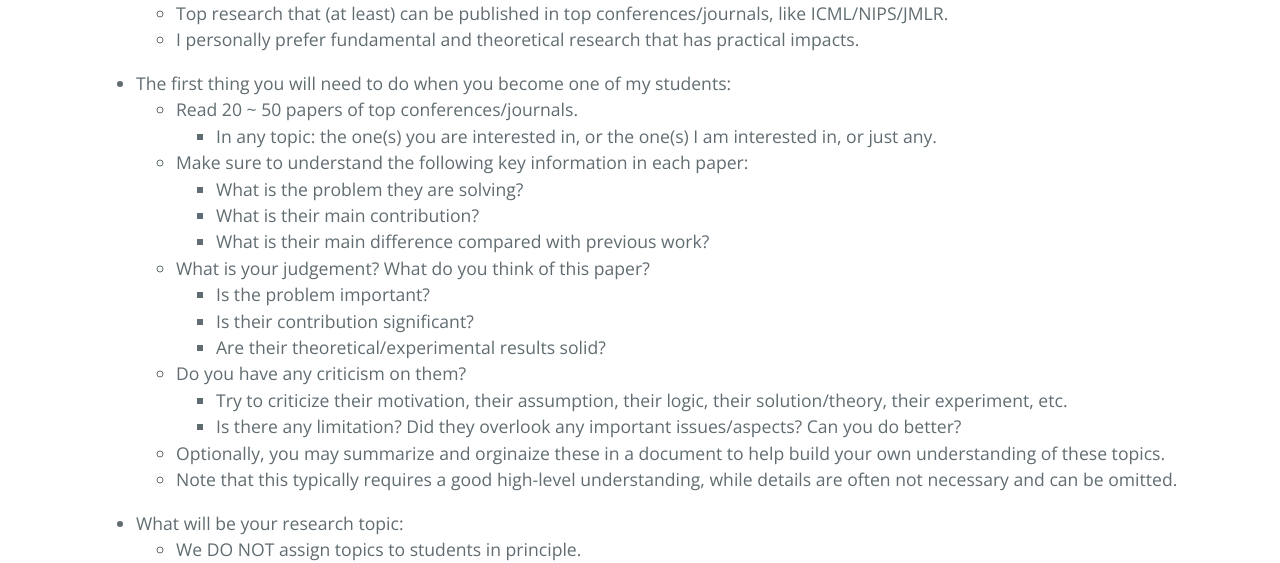
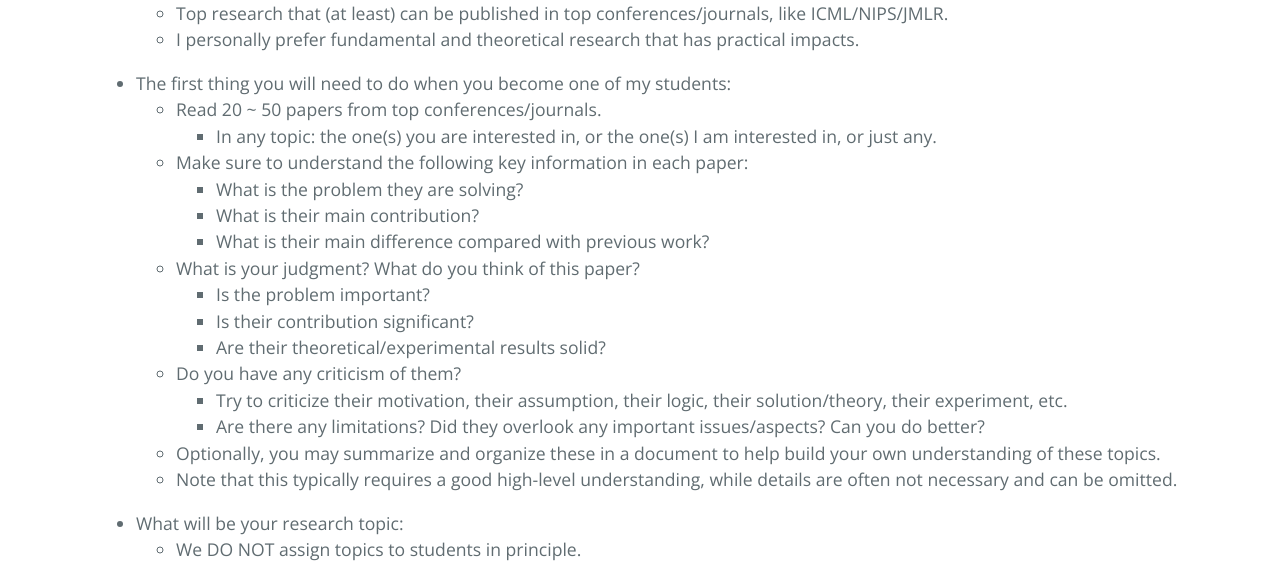
Before and after one commit to ZhimingZhou/zhimingzhou.github.io, a Jekyll site: the page built from _posts/2021-10-11-Prospective-Students.md, in a window 1280 px wide. Shown: the part 559-1122 px from the top of the page. Built offline with Jekyll 4.4.1, drawn with Linux system fonts in a browser that asks for light colours; comment, search, counter and statistics services are not loaded.

Commit message:
Update 2021-10-11-Prospective-Students.md

```diff
--- a/_posts/2021-10-11-Prospective-Students.md
+++ b/_posts/2021-10-11-Prospective-Students.md
@@ -19,20 +19,20 @@ I’m looking for talented students with enthusiasm for fundamental research in
 
 <!--  -->
 - The first thing you will need to do when you become one of my students:
-	- Read 20 ~ 50 papers of top conferences/journals.
+	- Read 20 ~ 50 papers from top conferences/journals.
 		- In any topic: the one(s) you are interested in, or the one(s) I am interested in, or just any.
 	- Make sure to understand the following key information in each paper:
 		- What is the problem they are solving?
 		- What is their main contribution?
 		- What is their main difference compared with previous work?
-	- What is your judgement? What do you think of this paper?
+	- What is your judgment? What do you think of this paper?
 		- Is the problem important?
 		- Is their contribution significant?
 		- Are their theoretical/experimental results solid?
-	- Do you have any criticism on them?
+	- Do you have any criticism of them?
 		- Try to criticize their motivation, their assumption, their logic, their solution/theory, their experiment, etc.
-		- Is there any limitation? Did they overlook any important issues/aspects? Can you do better?
-	- Optionally, you may summarize and orginaize these in a document to help build your own understanding of these topics.
+		- Are there any limitations? Did they overlook any important issues/aspects? Can you do better?
+	- Optionally, you may summarize and organize these in a document to help build your own understanding of these topics.
 	- Note that this typically requires a good high-level understanding, while details are often not necessary and can be omitted.
 
 <!--  -->
```
